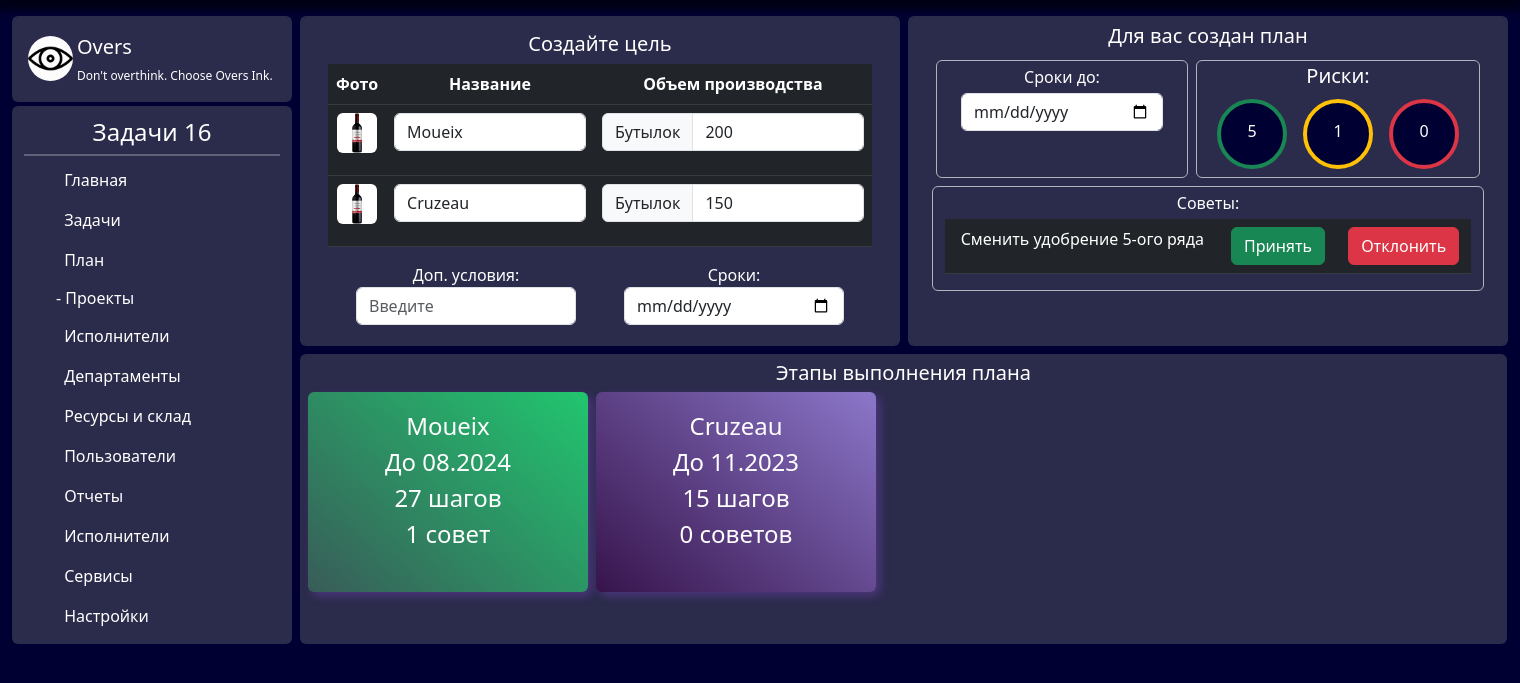
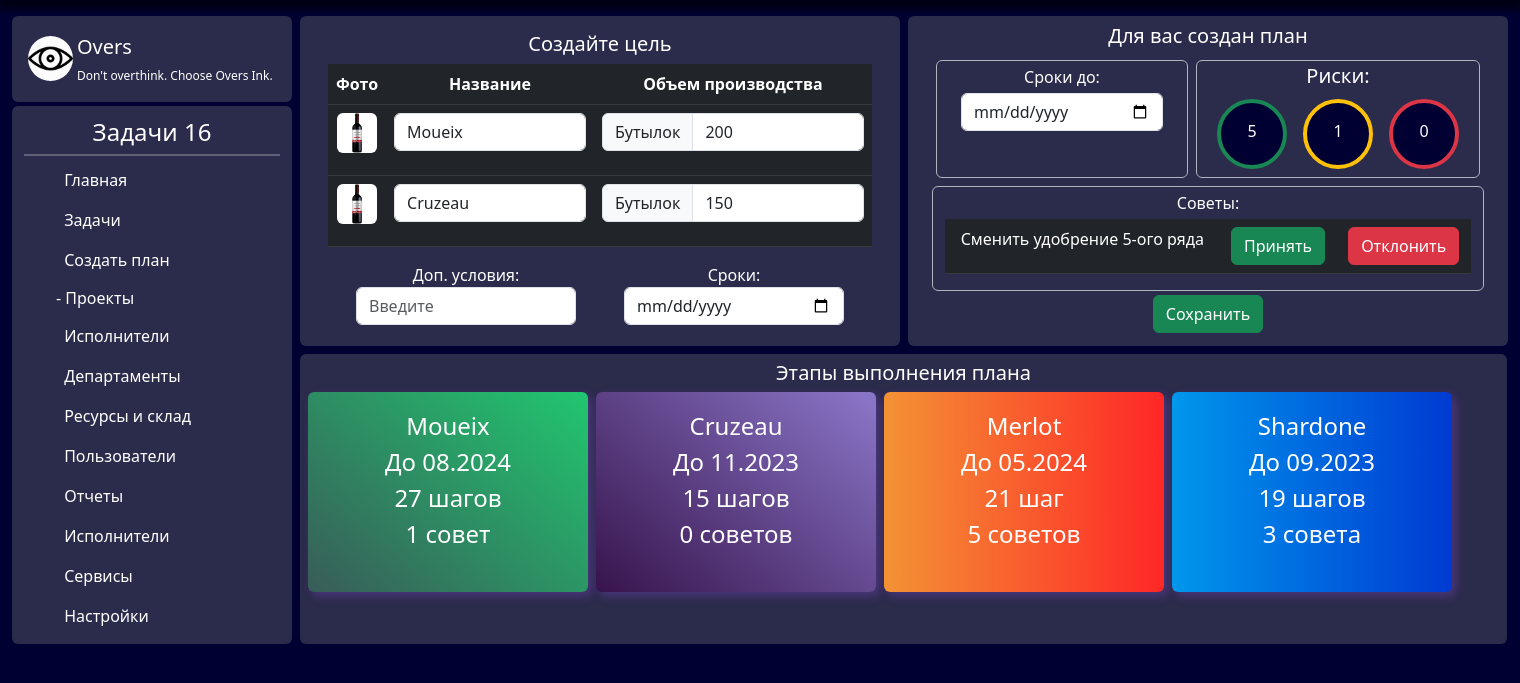
Before and after one commit to Polodashvili-Iosif/overs, a Django app: template overs/templates/pages/plan.html in a window 1520 px wide. Shown: the part 54-737 px from the top of the page. Run offline with Django 4.2, Linux system fonts and the light colour scheme; the template is opened without the code that fills it, so the values that code supplies are empty.

Commit message:
Добавлена страница Ваш план

```diff
--- a/overs/pages/urls.py
+++ b/overs/pages/urls.py
@@ -8,4 +8,5 @@
     path('orders/', views.orders, name='orders'),
     path('tasks/', views.tasks, name='tasks'),
     path('plan/', views.plan, name='plan'),
+    path('my_plan/', views.my_plan, name='my_plan'),
 ]
--- a/overs/pages/views.py
+++ b/overs/pages/views.py
@@ -15,3 +15,6 @@
 
 def plan(request):
     return render(request, 'pages/plan.html')
+
+def my_plan(request):
+    return render(request, 'pages/my_plan.html')
--- a/overs/static/css/style.css
+++ b/overs/static/css/style.css
@@ -152,3 +152,19 @@
     background: linear-gradient(220.74deg, #9380D5 -9.53%, #260033 119.88%);
     box-shadow: 4px 4px 10px rgba(151, 80, 239, 0.3);
 }
+
+.plan_stage_3 {
+    width: 280px;
+    height: 200px;
+
+    background: linear-gradient(89.69deg, #F39034 2.03%, #FF2727 99.73%);
+    box-shadow: 4px 4px 10px rgba(151, 80, 239, 0.3);
+}
+
+.plan_stage_4 {
+    width: 280px;
+    height: 200px;
+
+    background: linear-gradient(270deg, #003AD2 0%, #0097EC 100%);
+    box-shadow: 4px 4px 10px rgba(151, 80, 239, 0.3);
+}
--- a/overs/templates/includes/sidebar.html
+++ b/overs/templates/includes/sidebar.html
@@ -34,7 +34,7 @@
         <li>
           <a href="{% url 'plan' %}" class="nav-link text-white {% if view_name  == 'plan' %}active{% endif %}">
             <svg class="bi pe-none me-2" width="16" height="16"><use xlink:href="#table"></use></svg>
-            План
+            Создать план
           </a>
         </li>
         <li>
@@ -42,9 +42,9 @@
             <svg class="bi pe-none me-2" width="16" height="16"><use xlink:href="#home"></use></svg>
             - Проекты
           </button>
-          <div class="collapse {% if view_name  == 'orders' %}show{% endif %}" id="home-collapse" style="">
+          <div class="collapse {% if view_name  == 'orders' or view_name  == 'my_plan' %}show{% endif %}" id="home-collapse" style="">
             <ul class="btn-toggle-nav list-unstyled fw-normal pb-1 small px-5">
-              <li><a href="#" class="nav-link text-decoration-none text-white">Товары</a></li>
+              <li><a href="{% url 'my_plan' %}" class="nav-link text-decoration-none text-white {% if view_name  == 'my_plan' %}active{% endif %}">Ваш план</a></li>
               <li><a href="{% url 'orders' %}" class="nav-link text-decoration-none text-white {% if view_name  == 'orders' %}active{% endif %}">Заказы</a></li>
               <li><a href="#" class="nav-link text-decoration-none text-white">На склад</a></li>
               <li><a href="#" class="nav-link text-decoration-none text-white">Опытные образцы</a></li>
--- a/overs/templates/pages/plan.html
+++ b/overs/templates/pages/plan.html
@@ -112,6 +112,7 @@
             </div>
           </div>
         </div>
+        <button type="button" class="btn btn-success">Сохранить</button>
       </div>
     </div>
   </div>
@@ -137,6 +138,24 @@
           <br>
           0 советов
         </div>
+        <div class="plan_stage_3 m-1 text-white p-3 rounded">
+          Merlot
+          <br>
+          До 05.2024
+          <br>
+          21 шаг
+          <br>
+          5 советов
+        </div>
+        <div class="plan_stage_4 m-1 text-white p-3 rounded">
+          Shardone
+          <br>
+          До 09.2023
+          <br>
+          19 шагов
+          <br>
+          3 совета
+        </div>
       </div>
     </div>
   </div>
```
Also changed, not shown: overs/overs/settings.py (+2 -5 lines), overs/templates/pages/my_plan.html (added, +52 -0 lines).
